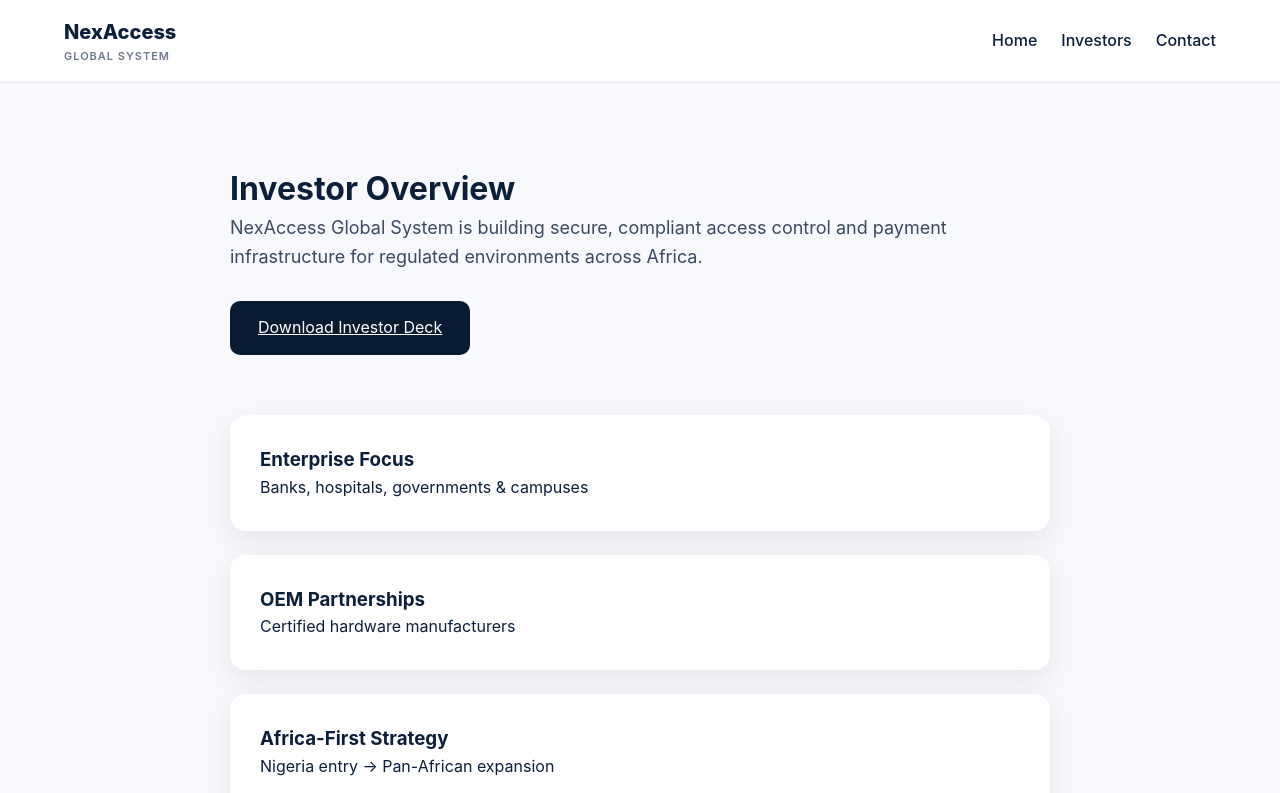
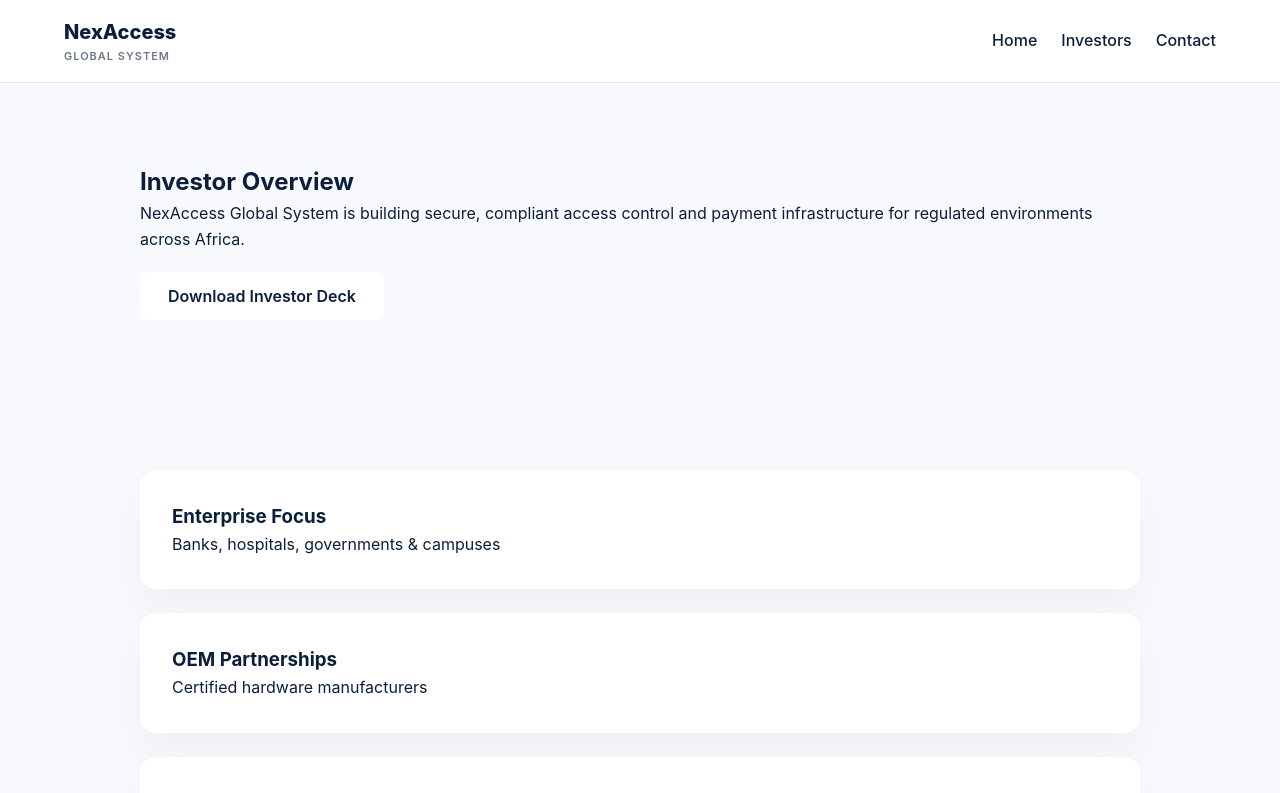
Before and after one commit to nwagwuemmanuel200-bit/nexaccess-website, a Next.js app: page /investors in a window 1280 px wide. Shown: the top 793 px of the page. Built offline with nearby package versions, Linux system fonts and the light colour scheme.

Commit message:
Update page.js

```diff
--- a/app/investors/page.js
+++ b/app/investors/page.js
@@ -1,59 +1,45 @@
-export const metadata = {
-  title: "Investors | NexAccess",
-};
-
 export default function InvestorsPage() {
   return (
-    <main style={page}>
+    <main>
+      <section className="section">
+        <div className="container">
           <h1>Investor Overview</h1>
-      <p style={lead}>
-        NexAccess Global System is building secure, compliant access control
-        and payment infrastructure for regulated environments across Africa.
+          <p>
+            NexAccess Global System is building secure, compliant access
+            control and payment infrastructure for regulated environments
+            across Africa.
           </p>
 
-      <a href="/investor-deck.pdf" target="_blank" style={primaryBtn}>
+          <div style={{ marginTop: 32 }}>
+            <a
+              href="/investor-deck.pdf"
+              target="_blank"
+              className="btn primary"
+            >
               Download Investor Deck
             </a>
+          </div>
+        </div>
+      </section>
 
-      <section style={cardSection}>
-        <div style={card}>
+      <section className="section">
+        <div className="container card-grid">
+          <div className="card">
             <h3>Enterprise Focus</h3>
             <p>Banks, hospitals, governments & campuses</p>
           </div>
-        <div style={card}>
+
+          <div className="card">
             <h3>OEM Partnerships</h3>
             <p>Certified hardware manufacturers</p>
           </div>
-        <div style={card}>
+
+          <div className="card">
             <h3>Africa-First Strategy</h3>
             <p>Nigeria entry → Pan-African expansion</p>
+          </div>
         </div>
       </section>
     </main>
   );
 }
-
-const page = { padding: "80px 40px", maxWidth: 900, margin: "auto" };
-const lead = { fontSize: 18, opacity: 0.8 };
-
-const primaryBtn = {
-  display: "inline-block",
-  marginTop: 30,
-  background: "#081b33",
-  color: "white",
-  padding: "14px 28px",
-  borderRadius: 10,
-};
-
-const cardSection = {
-  display: "grid",
-  gap: 24,
-  marginTop: 60,
-};
-
-const card = {
-  background: "#fff",
-  padding: 30,
-  borderRadius: 16,
-  boxShadow: "0 10px 30px rgba(0,0,0,0.08)",
-};
```
Lines whose indentation alone changed are shown as unchanged.
